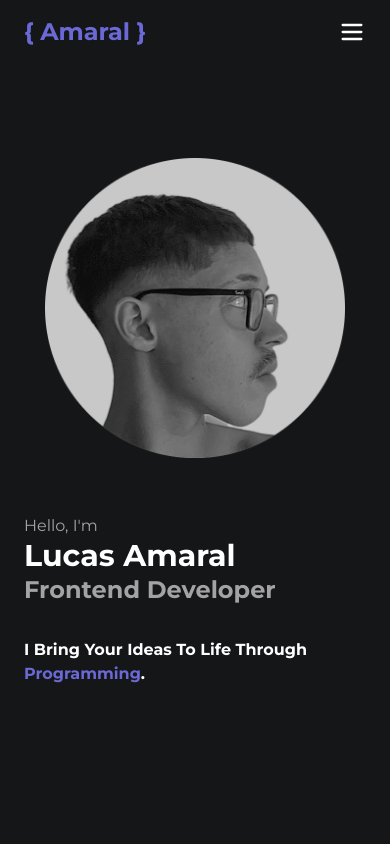
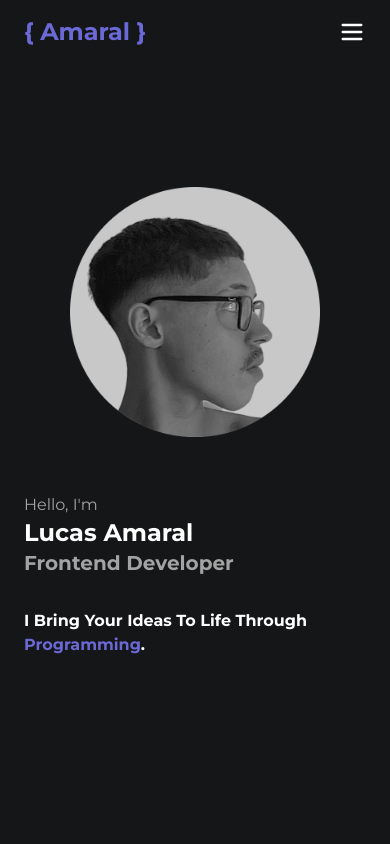
Before and after one commit to LrAmaral/portfolio, a Next.js app: page / in a window 390 px wide. Shown: the top 844 px of the page. Built offline with nearby package versions, Linux system fonts and the light colour scheme.

Commit message:
:wrench: minor-changes

```diff
--- a/components/Intro.tsx
+++ b/components/Intro.tsx
@@ -4,12 +4,12 @@ const Intro = () => {
   return (
     <div className='w-full h-screen flex flex-col justify-center items-center'>
         <div className="flex-col md:flex-row flex justify-center items-center gap-14">
-          <Image src={'/assets/profile.png'} alt="photo" width={300} height={300}/>
+          <Image src={'/assets/profile.png'} alt="photo" width={250} height={250}/>
           <div className="space-y-8">
             <div>
               <p className="text-neutral-400">Hello, I'm</p>
-              <p className="text-3xl font-bold">Lucas Amaral</p>
-              <p className="text-2xl font-bold text-neutral-400">Frontend Developer</p>
+              <p className="text-2xl md:text-3xl font-bold">Lucas Amaral</p>
+              <p className="text-xl md:text-2xl font-bold text-neutral-400">Frontend Developer</p>
             </div>
             <p className="font-bold md:text-3xl items-center">
                 I Bring Your Ideas To Life Through  <span className="text-alt">Programming</span>.
```
